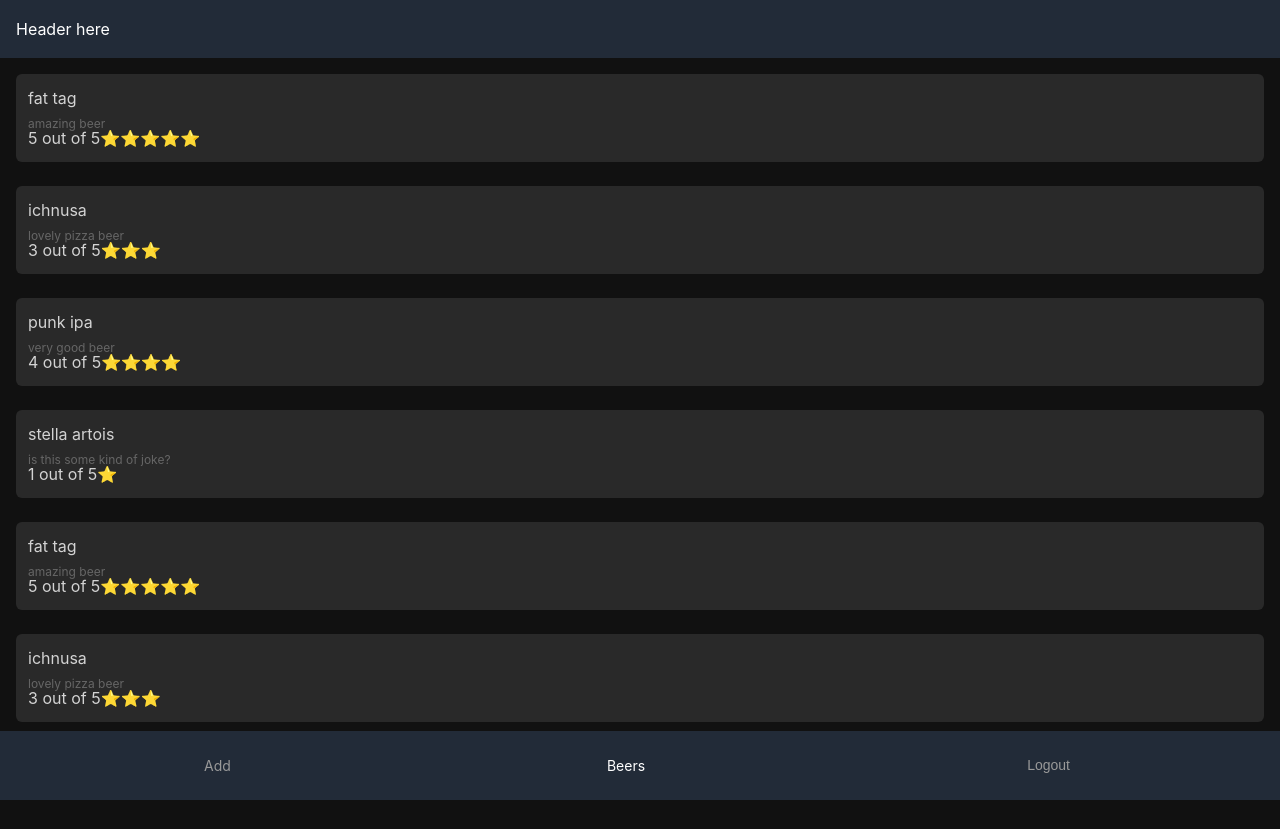
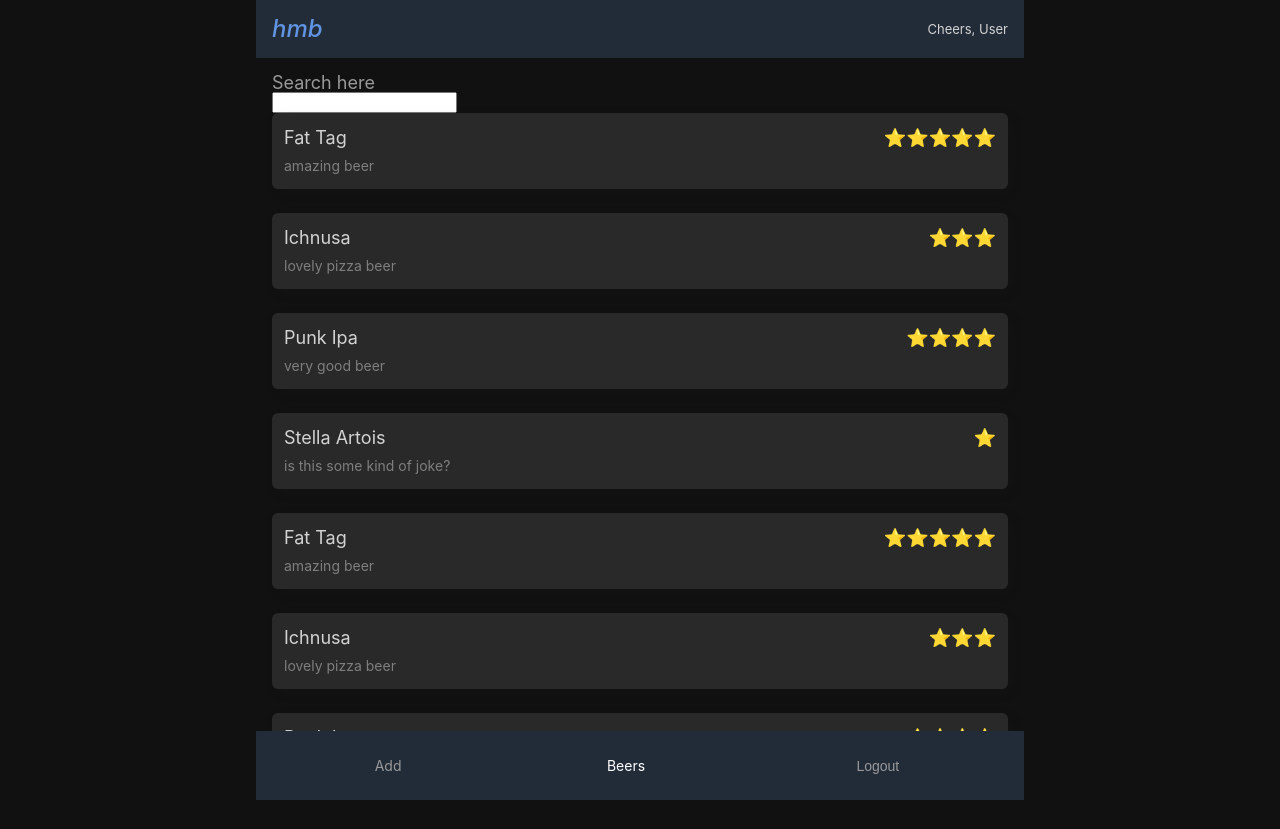
Before and after one commit to RiccardoZaffalon/hold-my-beer, a React (Create React App) app: page /beers in a window 1280 px wide. Before the commit the page ends 800 px from the top, so only its background shows below. Built offline with nearby package versions, Linux system fonts and the light colour scheme.

Commit message:
Add styles and components

```diff
--- a/src/components/Beer.js
+++ b/src/components/Beer.js
@@ -3,28 +3,38 @@
 import { colors, spacing } from "../styles/variables";
 
 const Beer = styled.article`
-  display: block;
+  display: flex;
   background: ${colors.card.background};
   color: ${colors.card.foreground};
   padding: ${spacing.medium} ${spacing.small};
   margin-bottom: ${spacing.larger};
   border-radius: 6px;
+  box-shadow: 4px 4px 16px -4px rgba(34, 37, 40, 0.15);
 
   h2 {
     margin-bottom: ${spacing.small};
+    text-transform: capitalize;
   }
 
   p {
-    color: #666666;
-    font-size: ${spacing.small};
+    color: ${colors.card.secondary};
+    font-size: 14px;
+  }
+
+  .beer {
+    &__info {
+      flex: 1;
+    }
   }
 `;
 
 export default function ({ name, description, stars }) {
   return (
     <Beer>
-      <h2>{name}</h2>
-      <p>{description}</p>
+      <div className="beer__info">
+        <h2>{name}</h2>
+        <p>{description}</p>
+      </div>
       <Rating stars={stars} />
     </Beer>
   );
@@ -32,11 +42,11 @@
 
 function Rating({ stars }) {
   return (
-    <>
+    <div className="beer__rating">
       <span className="sr-only">{stars} out of 5</span>
       <span aria-hidden="true">
         {Array.from({ length: stars }).map(() => "⭐️")}
       </span>
-    </>
+    </div>
   );
 }
--- a/src/components/Header.js
+++ b/src/components/Header.js
@@ -4,13 +4,32 @@
 
 const Header = styled.header`
   background: ${colors.background.secondary};
-  color: ${colors.foreground.primary};
   padding: 0 ${spacing.medium};
   height: ${sizing.header};
   display: flex;
   align-items: center;
+  justify-content: space-between;
+
+  h1 {
+    color: ${colors.foreground.accent};
+    font-style: italic;
+    font-weight: 500;
+    font-size: 24px;
+    line-height: 30px;
+  }
+
+  .user {
+    color: ${colors.card.foreground};
+    font-size: 13px;
+    line-height: 30px;
+  }
 `;
 
 export default function () {
-  return <Header>Header here</Header>;
+  return (
+    <Header>
+      <h1>hmb</h1>
+      <span className="user">Cheers, User</span>
+    </Header>
+  );
 }
--- /dev/null
+++ b/src/components/Input.js
@@ -0,0 +1,20 @@
+import React from "react";
+import styled from "styled-components";
+
+const Label = styled.label`
+  span,
+  input {
+    display: block;
+  }
+`;
+
+export default function Input() {
+  return (
+    <>
+      <Label>
+        <span>Search here</span>
+        <input type="text" />
+      </Label>
+    </>
+  );
+}
--- a/src/index.css
+++ b/src/index.css
@@ -1,6 +1,7 @@
 html,
 body {
   background: #111111;
+  font-size: 18px;
   height: 100%;
   -webkit-touch-callout: none; /* iOS Safari */
   -webkit-user-select: none; /* Safari */
@@ -25,4 +26,21 @@
 
 #root {
   height: 100%;
+  margin: 0 auto;
+  max-width: 768px;
 }
+
+/* Accessibility */
+.sr-only {
+	border: 0 !important;
+	clip: rect(1px, 1px, 1px, 1px) !important; /* 1 */
+	-webkit-clip-path: inset(50%) !important;
+		clip-path: inset(50%) !important;  /* 2 */
+	height: 1px !important;
+	margin: -1px !important;
+	overflow: hidden !important;
+	padding: 0 !important;
+	position: absolute !important;
+	width: 1px !important;
+	white-space: nowrap !important;            /* 3 */
+}
--- a/src/routes/Beers.js
+++ b/src/routes/Beers.js
@@ -1,6 +1,7 @@
 import React from "react";
 import styled from "styled-components";
 import Beer from "../components/Beer";
+import Input from "../components/Input";
 import { colors, sizing } from "../styles/variables";
 
 const beers = [
@@ -58,6 +59,7 @@
 export default function Beers() {
   return (
     <>
+      <Input />
       <ul>
         {beers.map(({ name, description, stars }, index) => {
           return (
--- a/src/styles/variables.js
+++ b/src/styles/variables.js
@@ -4,6 +4,7 @@
   foreground: {
     primary: "#ffffff",
     secondary: "#999999",
+    accent: "#6094E2",
   },
   background: {
     primary: "#111111",
@@ -12,6 +13,10 @@
   card: {
     background: transparentize(0.9, "white"),
     foreground: "#d3d3d3",
+    secondary: transparentize(0.6, "white"),
+  },
+  form: {
+    label: "#95A2B6",
   },
 };
 
```
